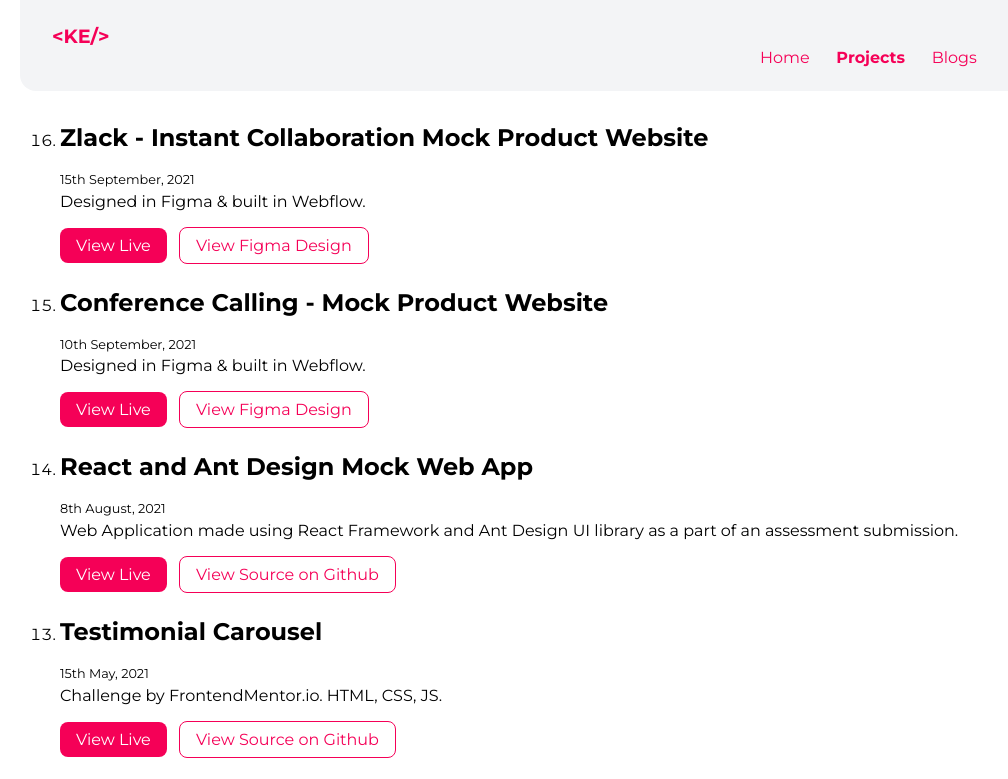
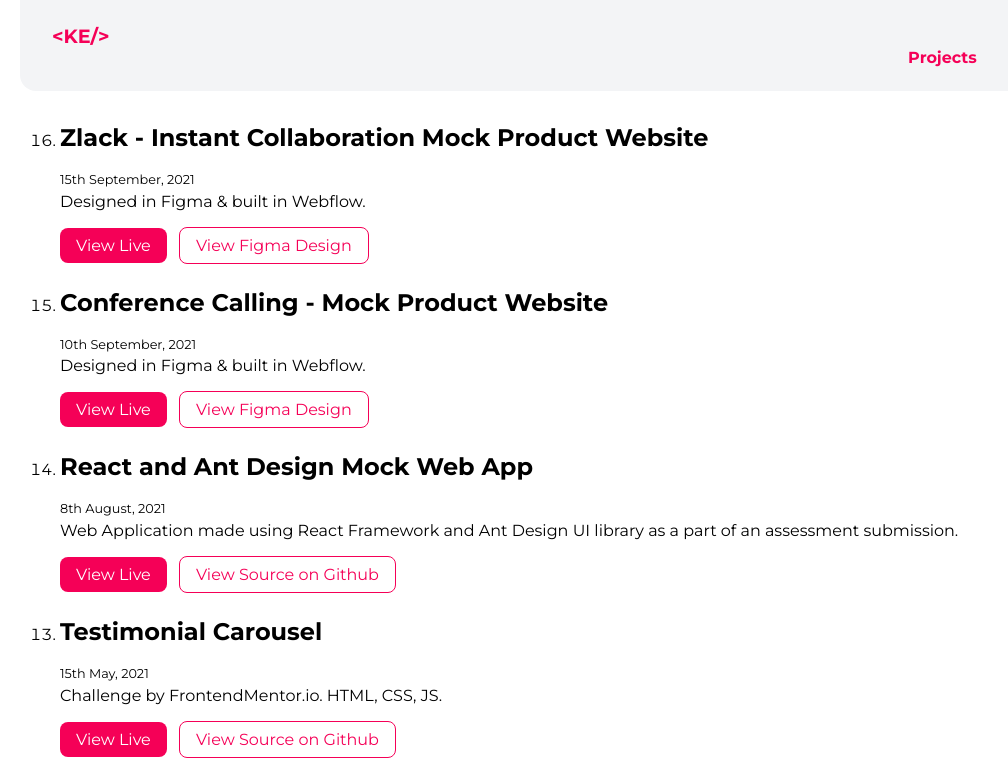
Before and after one commit to krisha-eng/Portfolio, a plain HTML site: page projects.html in a window 1280 px wide. Shown: the top 779 px of the page, without its empty margins (120-1128 px from the left). Drawn offline with Linux system fonts and the light colour scheme.

Commit message:
Hidden Home and Blogs

```diff
--- a/projects.html
+++ b/projects.html
@@ -10,9 +10,9 @@
     <nav>
         <p><strong>&lt;KE/&gt;</strong></p>
         <ul class="list-ul">
-            <li><a href="index.html">Home</a></li>
+            <!-- <li><a href="index.html">Home</a></li> -->
             <li><a href="projects.html" class="active">Projects</a></li>
-            <li><a href="blogs.html">Blogs</a></li>
+            <!-- <li><a href="blogs.html">Blogs</a></li> -->
         </ul>
     </nav>
     <ol reversed>
```
